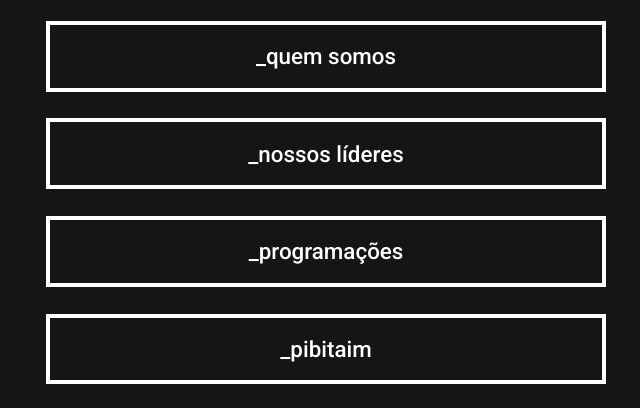
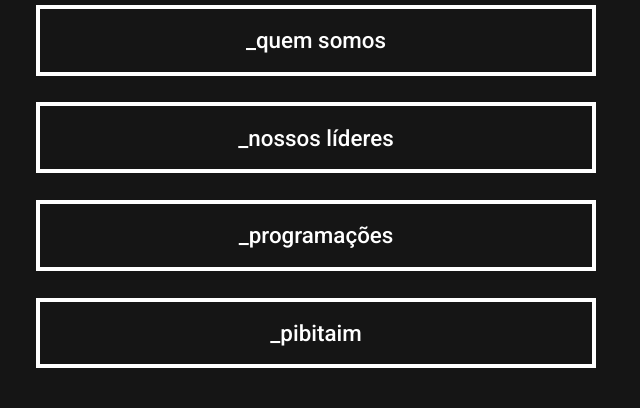
Before and after one commit to augustoluiz/juventude-info, a plain HTML site: page index.html in a window 1280 px wide. Shown: the part 307-715 px from the top of the page, without its empty margins (324-964 px from the left). Drawn offline with nearby package versions, Linux system fonts and the light colour scheme; files that its build step writes are made by us from their sources.

Commit message:
fix: ajuste de padding indevido

```diff
--- a/style/style.css
+++ b/style/style.css
@@ -12,7 +12,6 @@
 body {
     display: flex;
     align-items: center;
-    padding: 2em 10px;
     justify-content: center;
     flex-direction: column;
     width: 100vw;
@@ -30,6 +29,7 @@ body {
     width: 100vw;
     gap: 1em;
     margin-bottom: 1em;
+    margin-top: 2em;
 }
 
 .main__section__logo {
```
